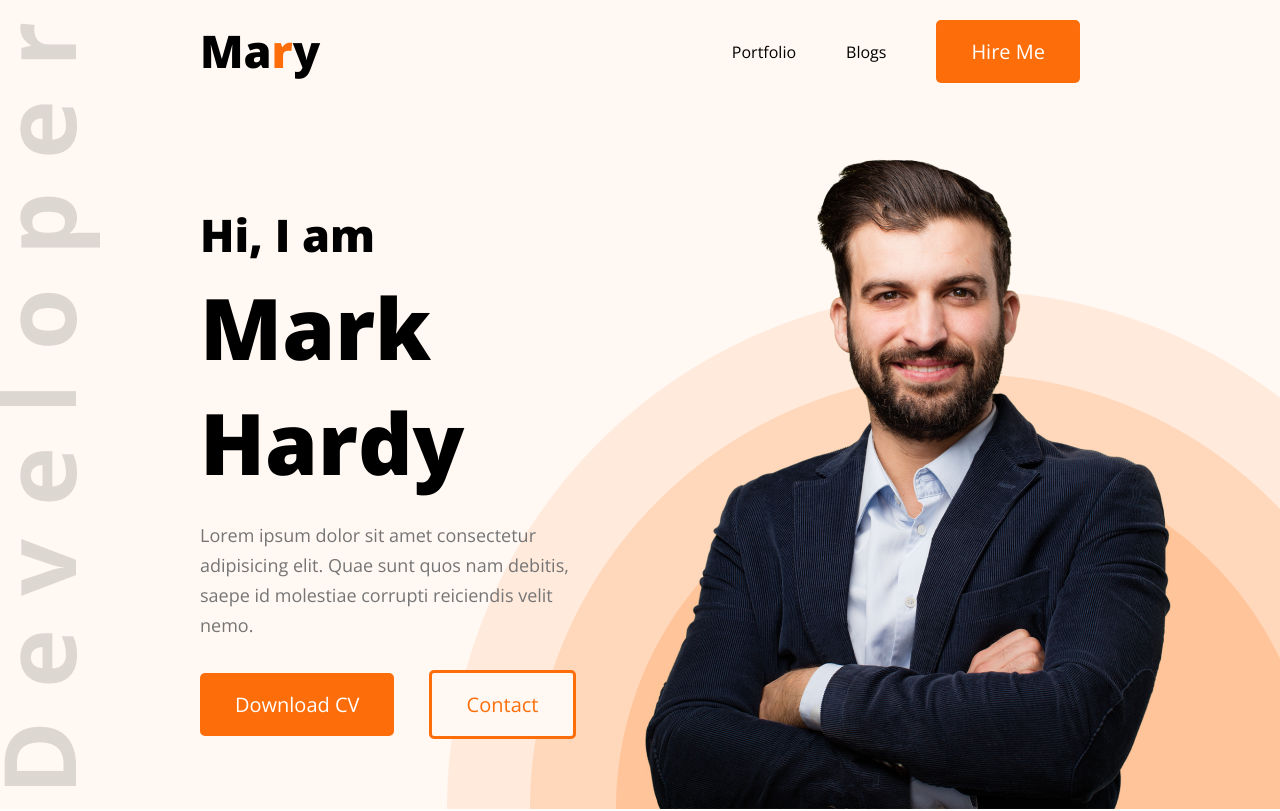
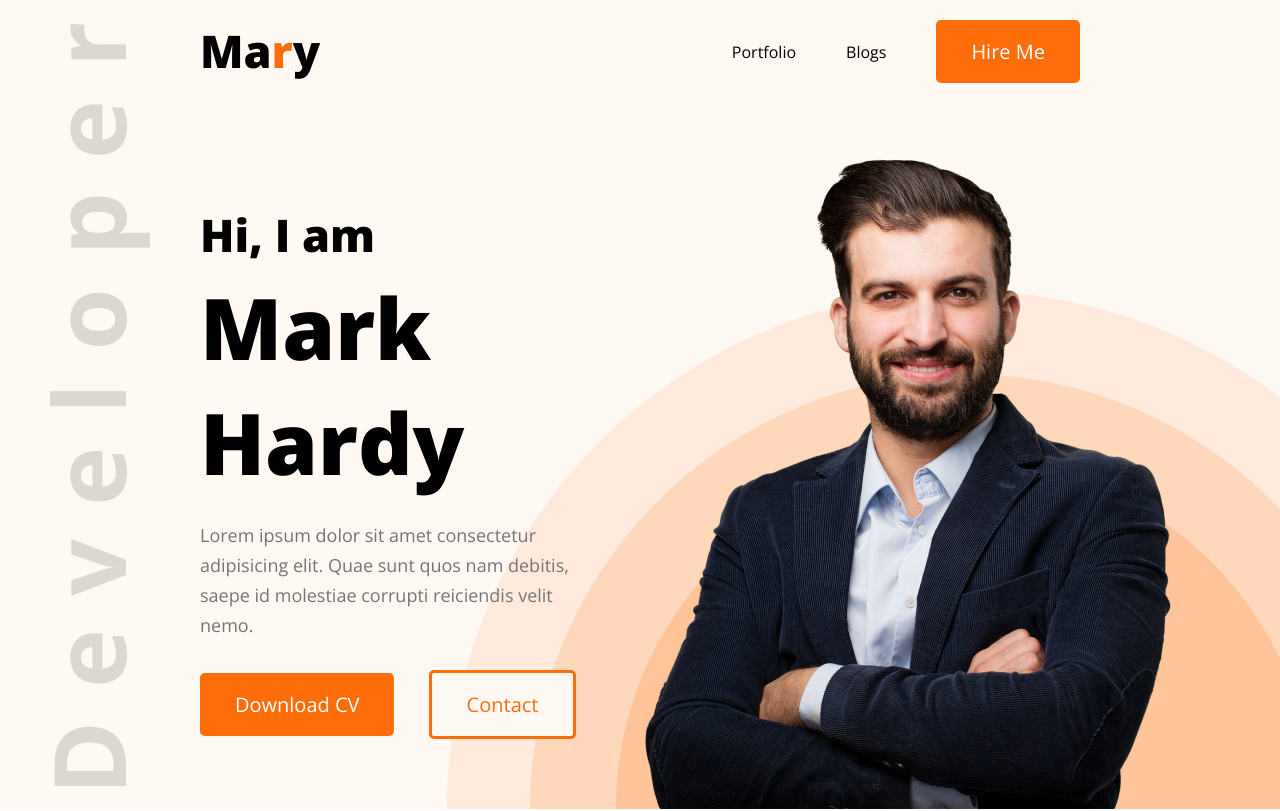
Before and after one commit to rijwanulalam/basic-portfolio, a plain HTML site: page index.html in a window 1280 px wide. Shown: the top 811 px of the page. Drawn offline with nearby package versions, Linux system fonts and the light colour scheme.

Commit message:
fixed header background

```diff
--- a/styles/portfolio.css
+++ b/styles/portfolio.css
@@ -27,9 +27,7 @@
     margin-left: 30px;
 }
 header{
-    background-image: url('../images/header_bg.png'), url('../images/developer.png');
-    background-repeat: no-repeat;
-    background-position: bottom right, left;
+    background: url('../images/header_bg.png') bottom right no-repeat, url('../images/developer.png') 50px no-repeat;
     background-color: #FFF8F3;
     margin-bottom: 90px;
 }
```
